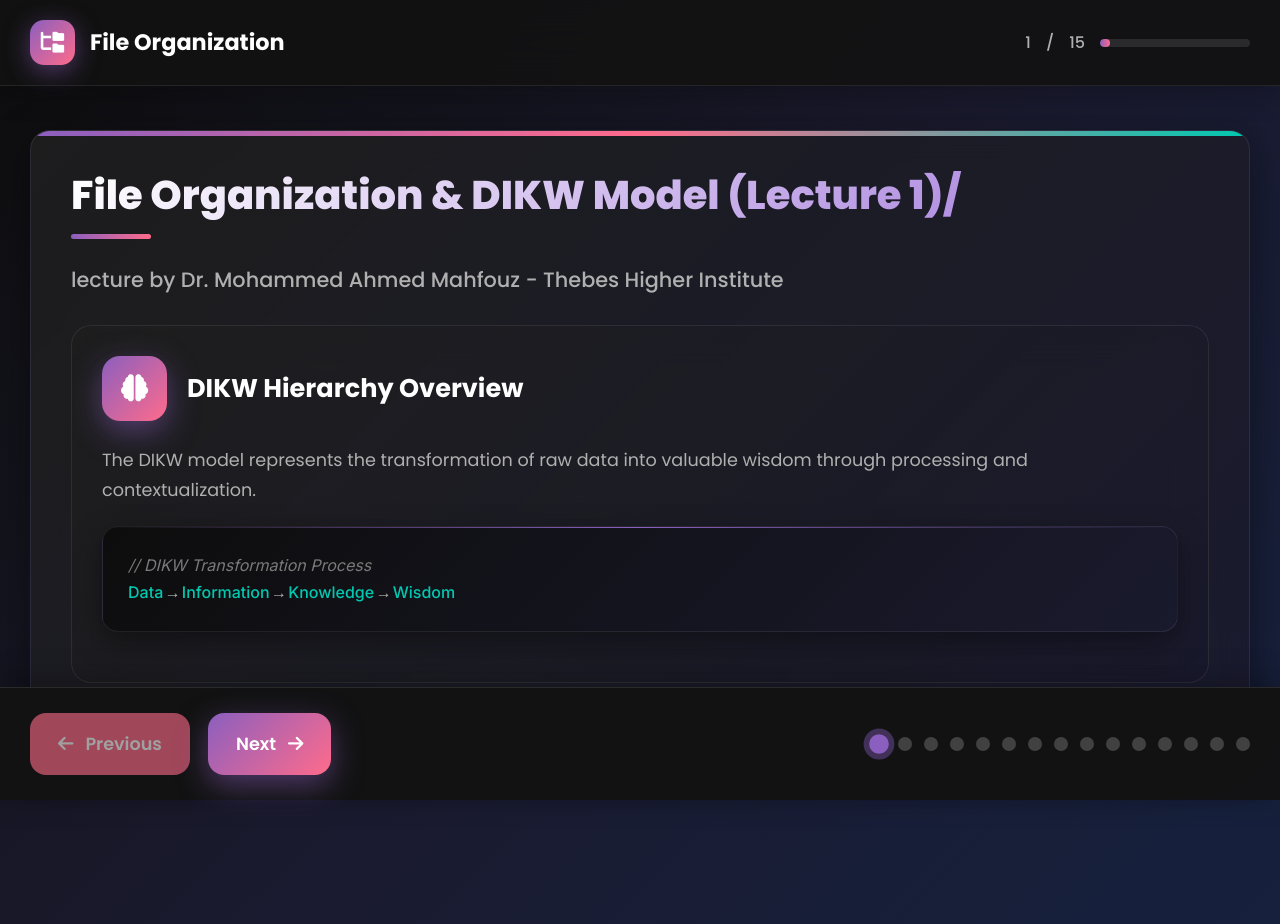
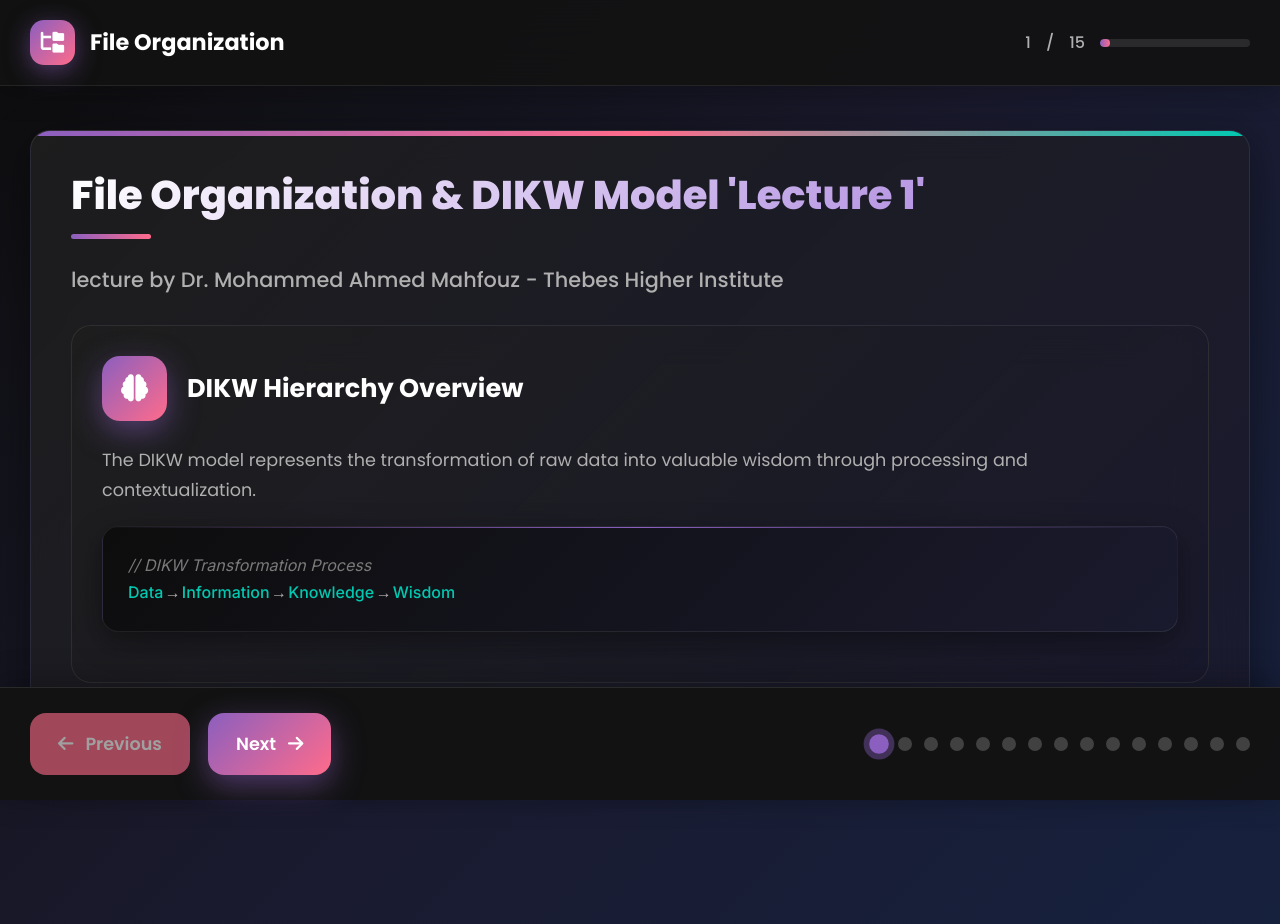
Before and after one commit to elorex909/lecture-1, a plain HTML site: page index.html in a window 1280 px wide. Drawn offline with Linux system fonts and the light colour scheme.

Commit message:
Update index.html

```diff
--- a/index.html
+++ b/index.html
@@ -655,7 +655,7 @@
 
             <!-- Slide 1: Title -->
             <div class="slide active" id="slide-1">
-                <h1 class="slide-title">File Organization & DIKW Model (Lecture 1)/</h1>
+                <h1 class="slide-title">File Organization & DIKW Model 'Lecture 1'</h1>
                 <p class="slide-subtitle">lecture by Dr. Mohammed Ahmed Mahfouz - Thebes Higher Institute</p>
 
                 <div class="content-card">
```
